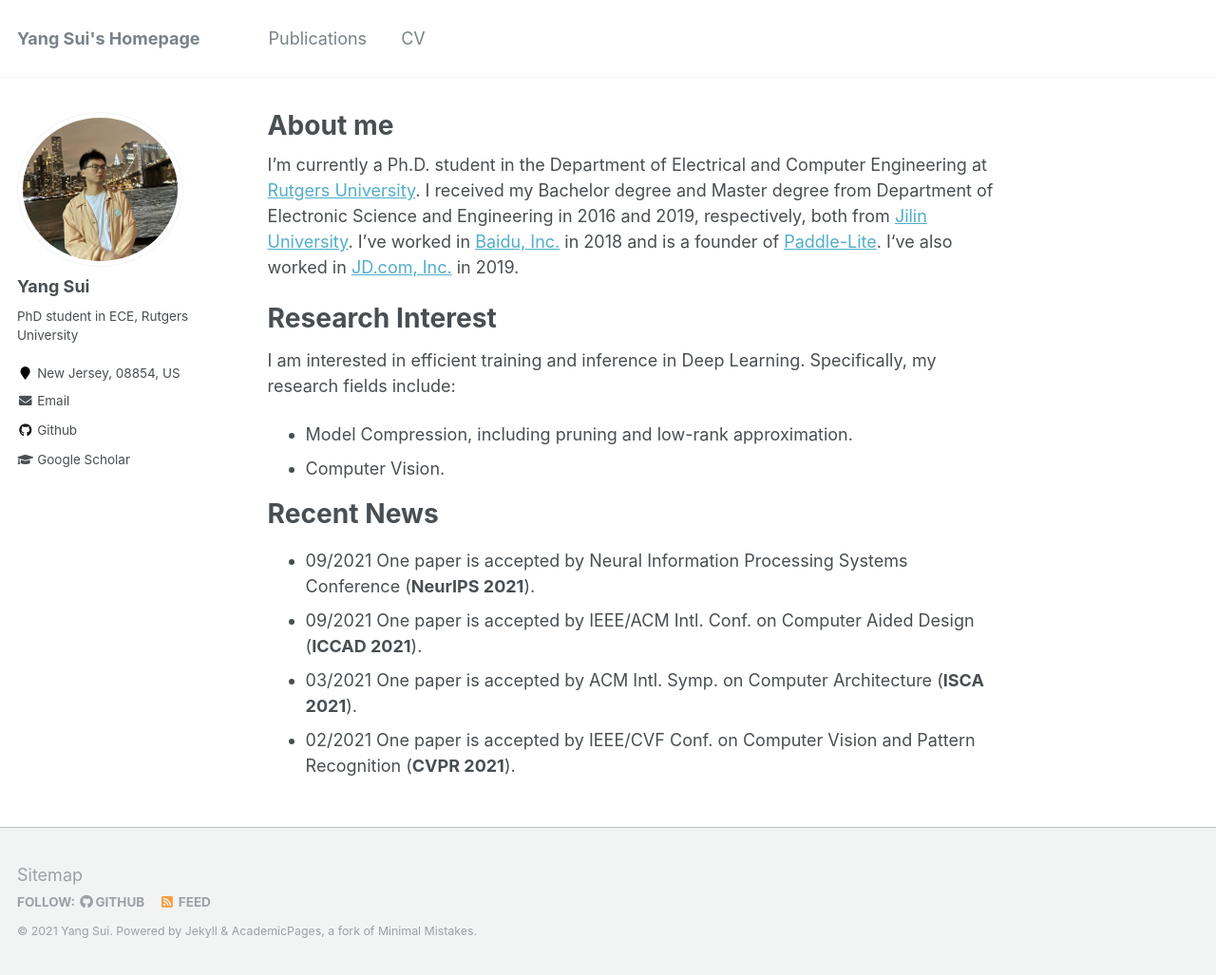
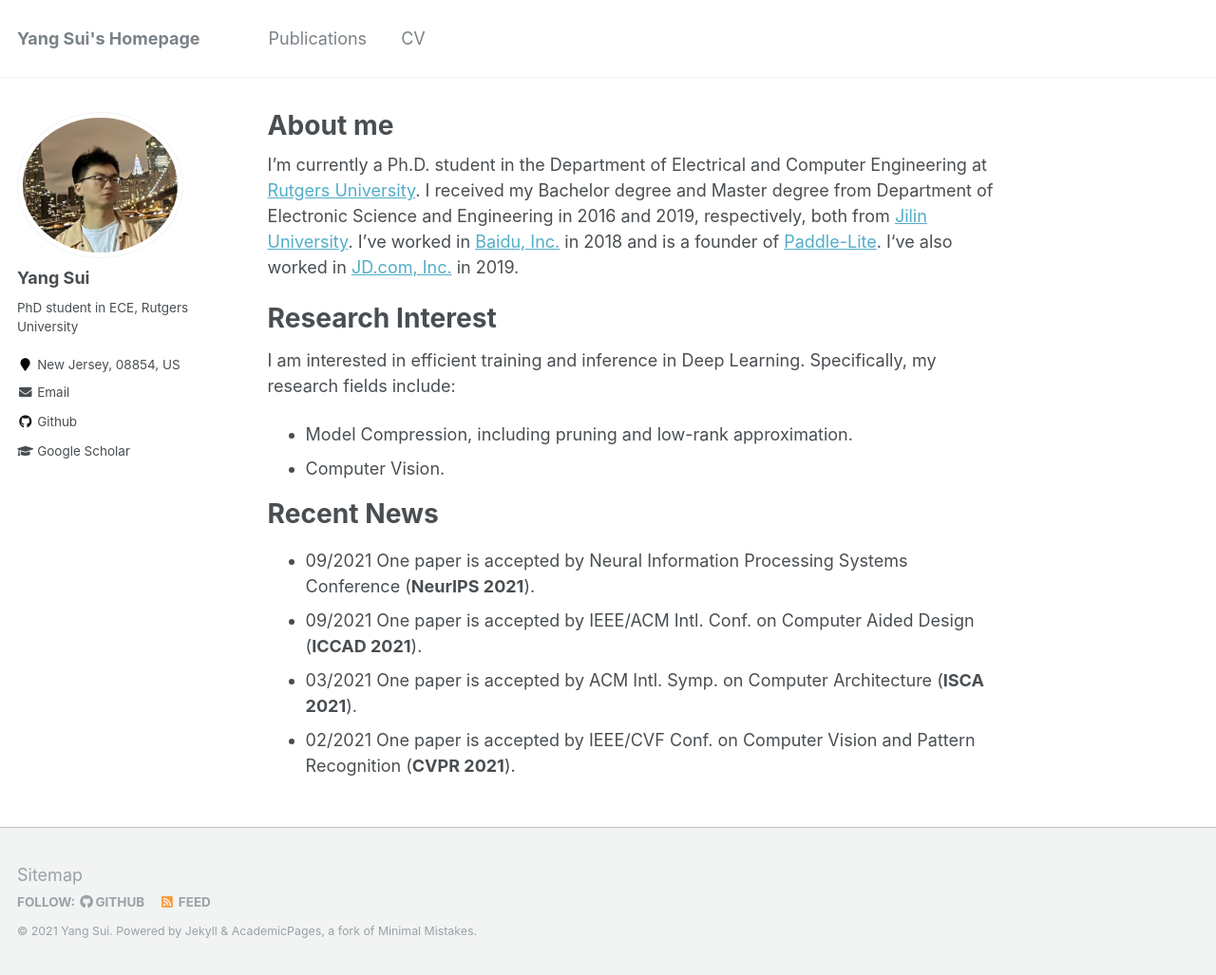
Before and after one commit to Eclipsess/yang-sui.github.io, a Jekyll site: the page built from _pages/about.md, in a window 1280 px wide and 1027 px high. Shown: the whole window at 95% size. Built offline with Jekyll 4.4.1, drawn with Linux system fonts in a browser that asks for light colours.

Commit message:
Update _config.yml

```diff
--- a/_config.yml
+++ b/_config.yml
@@ -81,7 +81,7 @@ analytics:
 # Site Author
 author:
   name             : "Yang Sui"
-  avatar           : "ys3.jpg"
+  avatar           : "ys4.jpg"
   bio              : "PhD student in ECE, Rutgers University"
   location         : "New Jersey, 08854, US"
 #  employer         :
```
